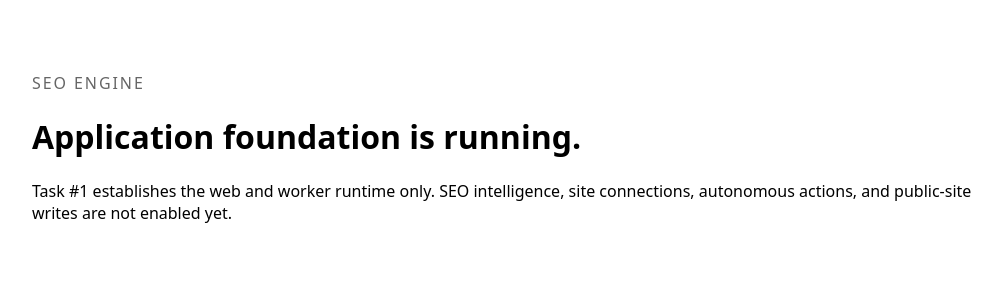
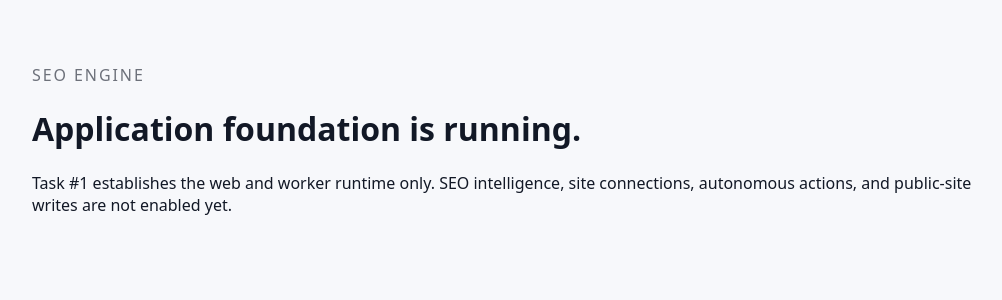
Before and after one commit to intssere/SEO_ENGINE, a Next.js app in the folder apps/web/: page / in a window 1280 px wide. Shown: the top 300 px of the page, without its empty margins (128-1130 px from the left). Built offline with nearby package versions, Linux system fonts and the light colour scheme.

Commit message:
Task #1: add web root layout

```diff
--- /dev/null
+++ b/apps/web/app/layout.tsx
@@ -0,0 +1,14 @@
+import type { ReactNode } from "react";
+
+export const metadata = {
+  title: "SEO Engine",
+  description: "AI-native SEO, AIO, and GEO optimization platform",
+};
+
+export default function RootLayout({ children }: Readonly<{ children: ReactNode }>) {
+  return (
+    <html lang="en">
+      <body style={{ margin: 0, background: "#f7f8fb", color: "#121826" }}>{children}</body>
+    </html>
+  );
+}
```
